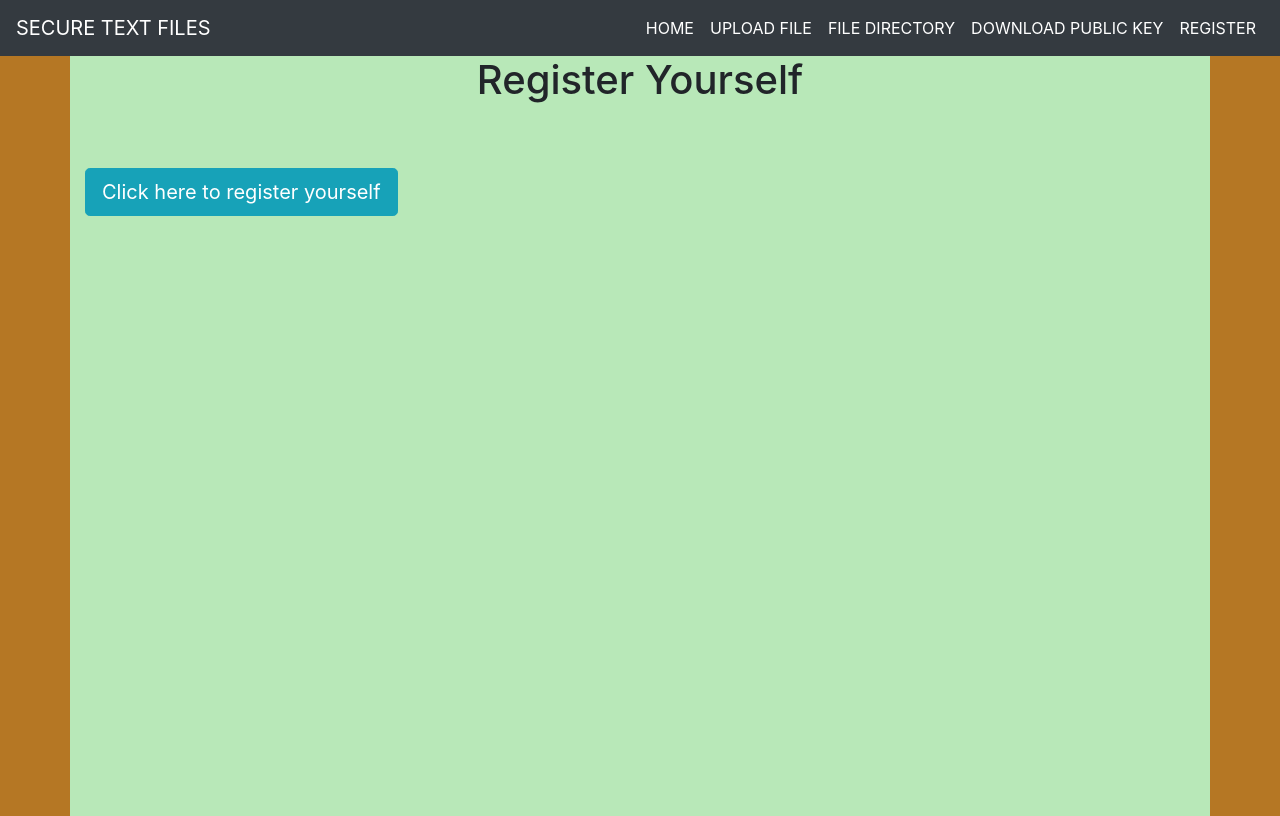
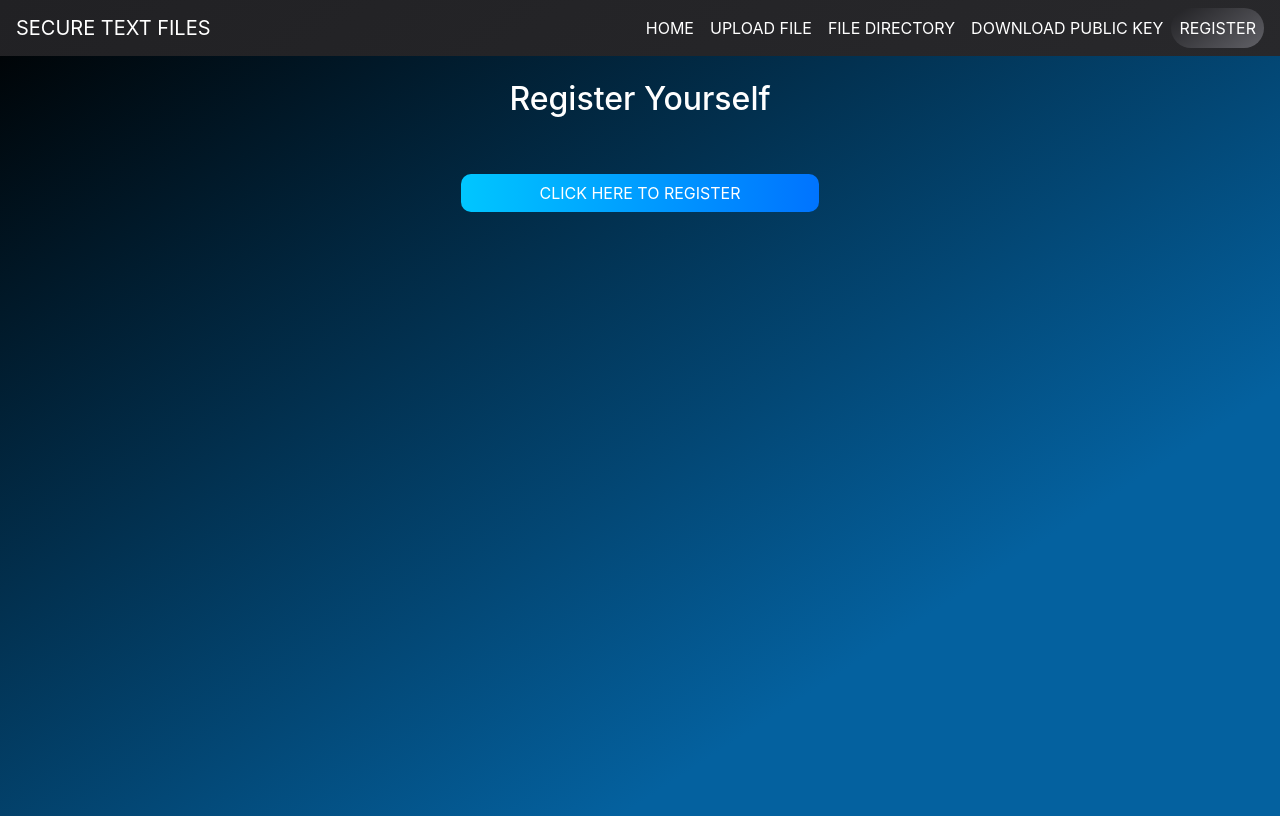
Before and after one commit to amreshgarg21/IBM-Internship-2022---SECURE-TEXT-TRANSFER-VIA-CLOUD-, a Flask app: page /register in a window 1280 px wide. Run offline with Flask 2, Linux system fonts and the light colour scheme.

Commit message:
Enhanced role.html

```diff
--- a/Web-App/static/css/custom.css
+++ b/Web-App/static/css/custom.css
@@ -42,3 +42,36 @@
     color: #fff;
     text-decoration: none;
 }
+
+
+/* Register Button */
+
+.btn-grad1 {
+    background-image: linear-gradient(to right, #00c6ff 0%, #0072ff 51%, #00c6ff 100%);
+    text-align: center;
+    text-transform: uppercase;
+    transition: 0.5s;
+    background-size: 200% auto;
+    color: white;
+    border-radius: 10px;
+}
+
+.btn-grad1:hover {
+    background-position: right center;
+    /* change the direction of the change here */
+    color: #fff;
+    text-decoration: none;
+}
+
+
+/* Modal Background */
+
+.modal-background {
+    /* From https://css.glass */
+    background: rgba(0, 205, 255, 0.15);
+    border-radius: 16px;
+    box-shadow: 0 4px 30px rgba(0, 0, 0, 0.1);
+    backdrop-filter: blur(16.9px);
+    -webkit-backdrop-filter: blur(16.9px);
+    border: 1px solid rgba(0, 205, 255, 1);
+}
--- a/Web-App/templates/register.html
+++ b/Web-App/templates/register.html
@@ -8,7 +8,7 @@
     <meta http-equiv="X-UA-Compatible" content="IE=edge">
     <meta name="viewport" content="width=device-width, initial-scale=1.0">
 
-    <title>FILE LIST</title>
+    <title>REGISTER</title>
 
     <!-- BootStrap CSS -->
 
@@ -26,12 +26,11 @@
 
     <!-- CSS -->
 
-    <style type="text/css">
+    <link rel="stylesheet" href="https://cdnjs.cloudflare.com/ajax/libs/animate.css/4.1.1/animate.min.css" />
 
-    </style>
+    <!-- Custom CSS -->
 
-    <!-- Script -->
-    <script></script>
+    <link rel="stylesheet" href="../static/css/custom.css">
 
 </head>
 
@@ -70,7 +69,7 @@
                 </li>
 
                 <li class="nav-item active">
-                    <a class="nav-link" href="/register">REGISTER</a>
+                    <a class="nav-link highlight" href="/register">REGISTER</a>
                 </li>
 
             </ul>
@@ -83,20 +82,24 @@
 
     <!-- Main Container Starts -->
 
-    <div class="container-fluid" style="background-color: rgb(181, 119, 36);">
+    <div class="container-fluid">
 
         <!-- Inner Container 1 Starts -->
 
-        <div class="container" style="background-color: rgb(184, 232, 184); height: 95vh;">
+        <div class="container" style="height: 95vh;">
 
-            <h1 class="text-center">Register Yourself</h1>
+            <h2 class="text-center p-4">Register Yourself</h2>
 
-            <br>
             <h6>{{ name }}</h6>
             <br>
 
             <!-- Trigger the modal with a button -->
-            <button type="button" class="btn btn-info btn-lg" data-toggle="modal" data-target="#myModal">Click here to register yourself</button>
+
+            <div class="container text-center">
+
+                <button type="button" class="btn btn-grad1" style="width: 28vw;" data-toggle="modal" data-target="#myModal">Click Here To Register</button>
+
+            </div>
 
             <!-- Modal -->
 
@@ -106,29 +109,37 @@
 
                     <!-- Modal content-->
 
-                    <div class="modal-content">
+                    <div class="modal-content modal-background">
 
                         <div class="modal-header">
 
-                            <button type="button" class="close" data-dismiss="modal">&times;</button>
-                            <h4 class="modal-title">Register</h4>
+                            <button type="button" style="color: red;" class="close ml-auto" data-dismiss="modal">&times;</button>
+
+                            <div class="
+                            container">
+
+                                <h4 class="modal-title mx-auto text-center" style="color:rgb(255, 255, 255)">Register</h4>
+
+                            </div>
 
                         </div>
 
-                        <div class="modal-body">
+                        <div class="modal-body mx-auto">
 
                             <form action="/register-new-user" method="POST">
-                                <input name="username" type="text" placeholder="Username" class="log" required width="120vw"> <br><br>
-                                <input name="first-name" type="text" placeholder="First Name" class="log" required width="20vw"> <br><br>
-                                <input name="last-name" type="text" placeholder="Last Name" class="log" required width="20vw"> <br>
-                                <br>
-                                <input type="submit" class="btn btn-lg btn-info">
+
+                                <input name="username" type="text" placeholder="Username" class="log m-2" required width="120vw"> <br>
+                                <input name="first-name" type="text" placeholder="First Name" class="log m-2" required width="20vw"> <br>
+                                <input name="last-name" type="text" placeholder="Last Name" class="log m-2" required width="20vw"> <br>
+                                <div class="conatiner mx-auto text-center m-2">
+                                    <input type="submit" class="btn btn-success">
+                                </div>
                             </form>
 
                         </div>
 
                         <div class="modal-footer">
-                            <button type="button" class="btn btn-default" data-dismiss="modal">Close</button>
+                            <button type="button" class="btn btn-danger" style="color:white;" data-dismiss="modal">Close</button>
                         </div>
 
                     </div>
@@ -145,7 +156,11 @@
 
     <!-- Main Container Ends -->
 
+    <script src="../static/js/script1.js"></script>
 
+    <script>
+        new WOW().init();
+    </script>
 
 </body>
 
```
